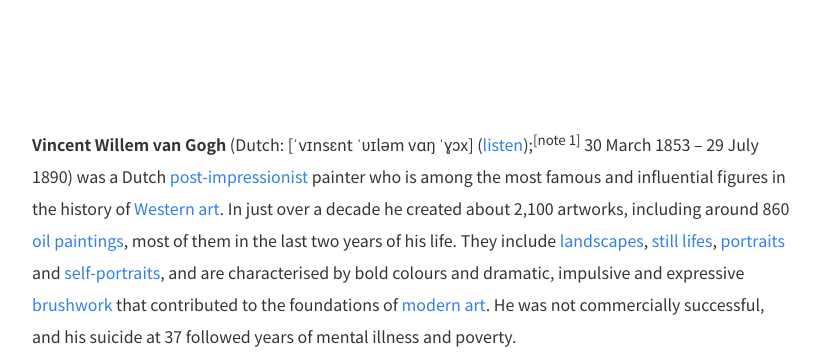
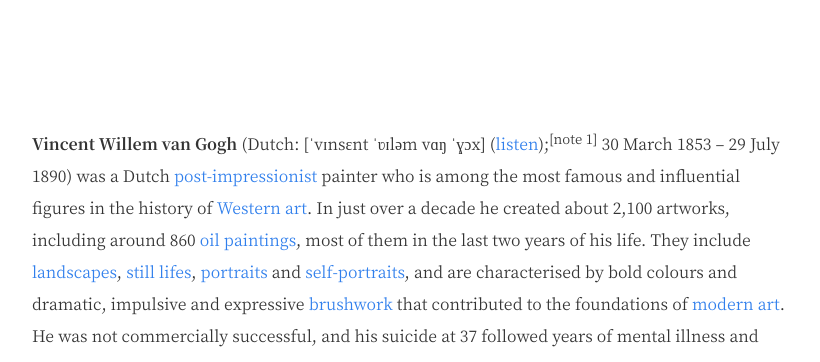
Before and after one commit to Wenchuan-Design/Wenchuan-Design.github.io, a plain HTML site: page index.html in a window 1280 px wide. Shown: the top 362 px of the page, without its empty margins (228-1048 px from the left). Drawn offline with nearby package versions, Linux system fonts and the light colour scheme; some packages are replaced by stand-ins of ours; a script that the page names is missing.

Commit message:
try fonts

```diff
--- a/css/preset/1-fonts.sass
+++ b/css/preset/1-fonts.sass
@@ -54,9 +54,9 @@
 // ====================
 html
     font-size: 16px
-    -webkit-font-smoothing: antialiased
-    font-family: 'Noto Sans SC', sans-serif
-    // font-family: 'Noto Serif SC', serif
+    // -webkit-font-smoothing: antialiased
+    // font-family: 'Noto Sans SC', sans-serif
+    font-family: 'Noto Serif SC', serif
 
 code,
 code[class*="language-"],
```
Also changed, not shown: css/wenchuan-md.css, css/wenchuan.css.
